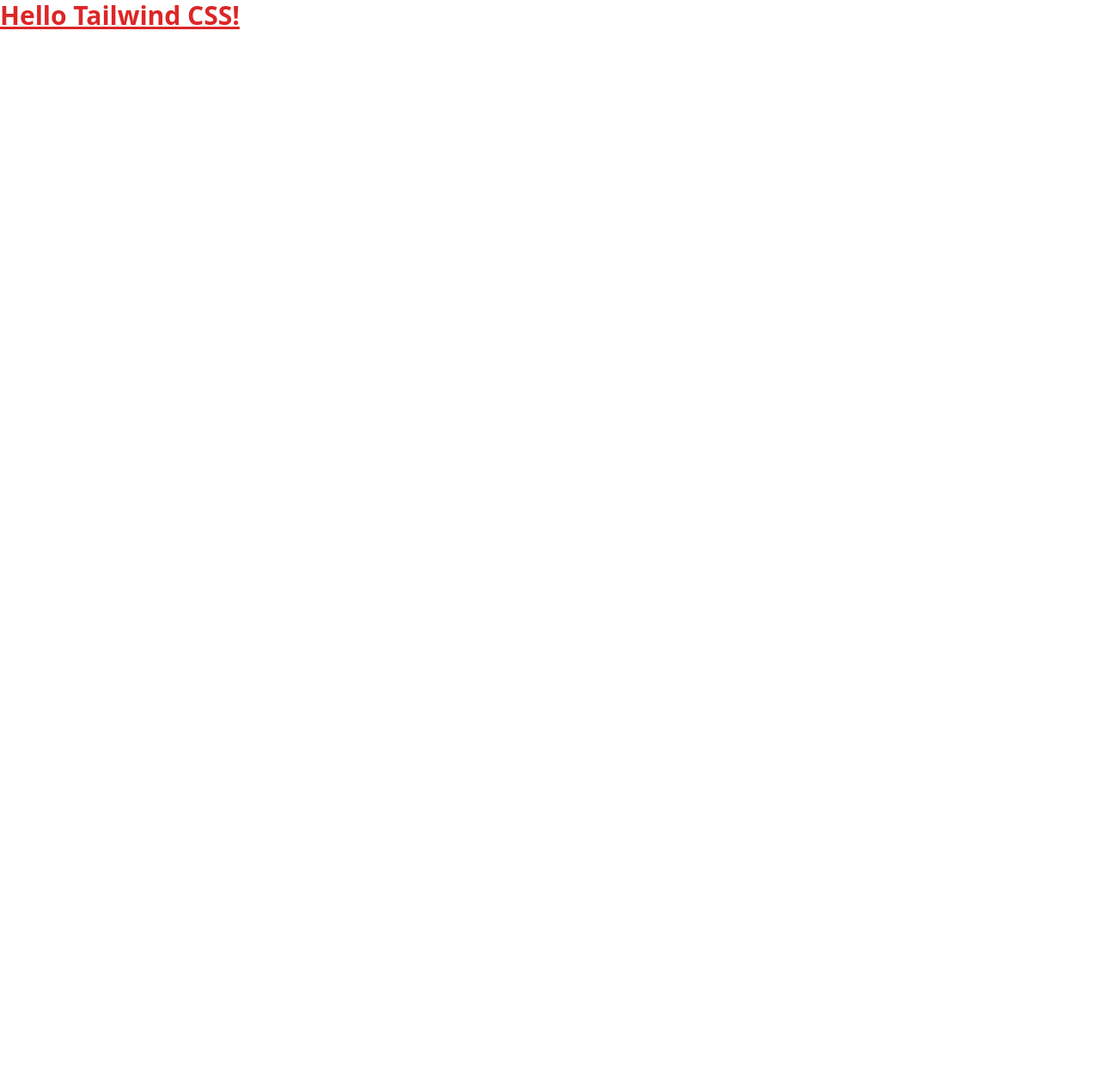
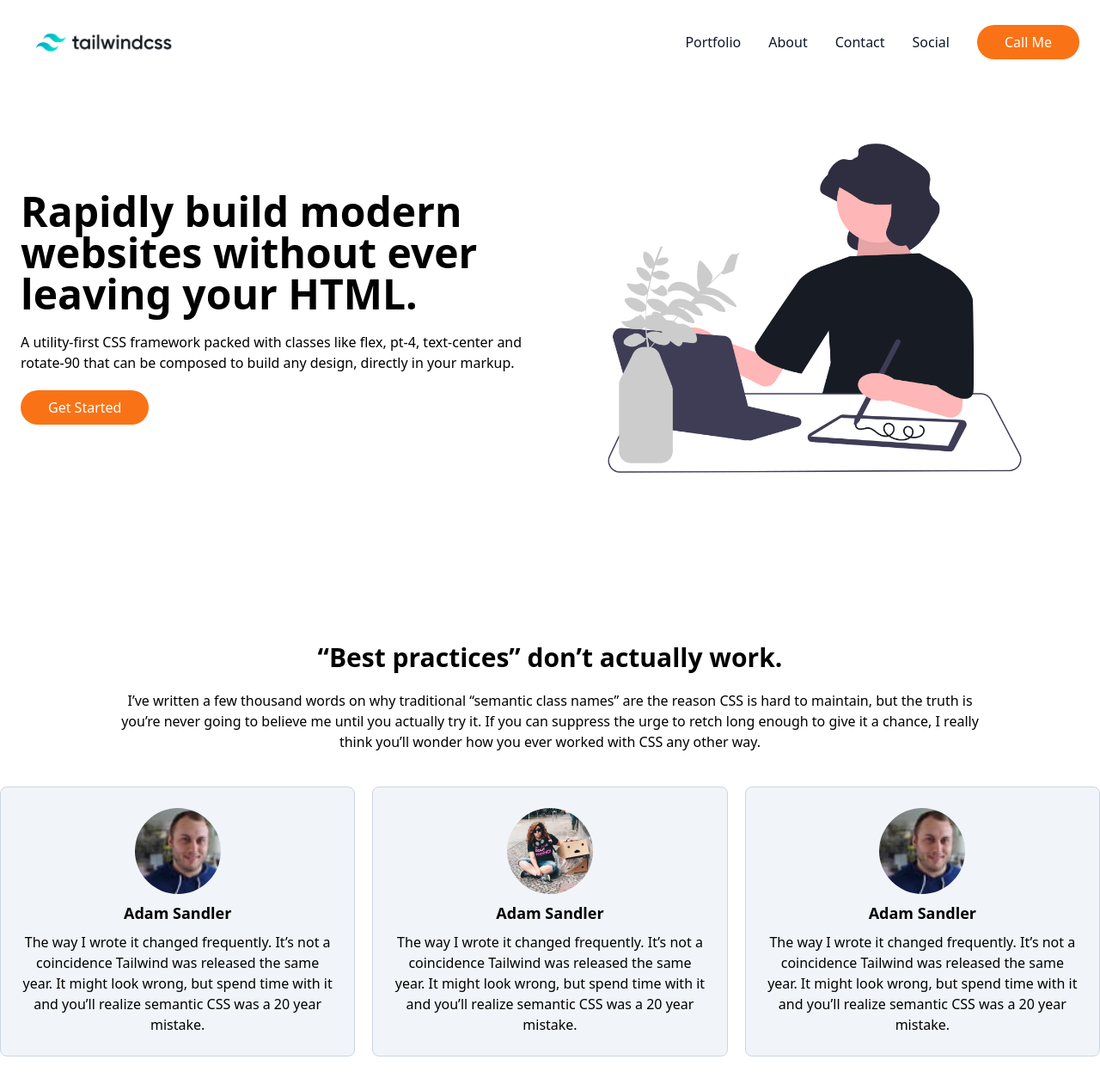
Before and after one commit to mojahid-belaman/template-tailwindcss, a website: page index.html in a window 1280 px wide. Shown: the whole page at 86% size. Before the commit the page ends 800 px from the top, so only its background shows below. Drawn offline with Linux system fonts and the light colour scheme.

Commit message:
add navbar and section hero and section cards with tailwind css

```diff
--- a/index.html
+++ b/index.html
@@ -1,13 +1,113 @@
 <!DOCTYPE html>
 <html lang="en">
-<head>
-    <meta charset="UTF-8">
-    <meta http-equiv="X-UA-Compatible" content="IE=edge">
-    <meta name="viewport" content="width=device-width, initial-scale=1.0">
+  <head>
+    <meta charset="UTF-8" />
+    <meta http-equiv="X-UA-Compatible" content="IE=edge" />
+    <meta name="viewport" content="width=device-width, initial-scale=1.0" />
     <title>Tailwind CSS</title>
-    <link href="/dist/output.css" rel="stylesheet">
-</head>
-<body>
-    <h2 class="font-bold text-3xl text-red-600 underline">Hello Tailwind CSS!</h2>
-</body>
+    <link href="/dist/output.css" rel="stylesheet" />
+  </head>
+  <body>
+    <nav class="container mx-auto p-6">
+      <div class="flex items-center justify-between">
+        <div>
+          <img
+            src="./dist/images/tailwindcss-light.png"
+            alt="Tailwind CSS"
+            width="200"
+            height="200"
+          />
+        </div>
+        <ul class="hidden md:flex md:items-center space-x-8">
+          <li class="text-slate-900 hover:text-slate-400">
+            <a href="#">Portfolio</a>
+          </li>
+          <li class="text-slate-900 hover:text-slate-400">
+            <a href="#">About</a>
+          </li>
+          <li class="text-slate-900 hover:text-slate-400">
+            <a href="#">Contact</a>
+          </li>
+          <li class="text-slate-900 hover:text-slate-400">
+            <a href="#">Social</a>
+          </li>
+          <li
+            class="py-2 px-8 rounded-full text-white bg-orange-500 hover:bg-slate-900 transition-colors"
+          >
+            <a href="#">Call Me</a>
+          </li>
+        </ul>
+      </div>
+    </nav>
+    <section>
+      <div class="container mx-auto p-6 flex flex-col-reverse md:flex-row">
+        <div
+          class="md:w-1/2 text-center md:text-left flex flex-col justify-center space-y-5"
+        >
+          <h1 class="text-3xl md:text-5xl font-bold">
+            Rapidly build modern websites without ever leaving your HTML.
+          </h1>
+          <p>
+            A utility-first CSS framework packed with classes like flex, pt-4,
+            text-center and rotate-90 that can be composed to build any design,
+            directly in your markup.
+          </p>
+          <a
+            class="py-2 px-8 rounded-full text-white bg-orange-500 hover:bg-slate-900 self-center md:self-start transition-colors"
+            href="#"
+            >Get Started</a
+          >
+        </div>
+        <div class="md:w-1/2">
+          <img src="./dist/images/hero.png" alt="Hero" />
+        </div>
+      </div>
+    </section>
+    <section>
+      <div class="container mx-auto my-32 text-center">
+        <h2 class="text-3xl font-bold mb-5">
+          “Best practices” don’t actually work.
+        </h2>
+        <p class="max-w-5xl mx-auto">
+          I’ve written a few thousand words on why traditional “semantic class
+          names” are the reason CSS is hard to maintain, but the truth is you’re
+          never going to believe me until you actually try it. If you can
+          suppress the urge to retch long enough to give it a chance, I really
+          think you’ll wonder how you ever worked with CSS any other way.
+        </p>
+        <div class="mt-10 flex flex-col space-y-5 space-x-0 md:flex-row md:space-x-5 md:space-y-0">
+          <div class="w-full md:w-1/3 p-6 border border-slate-300 rounded-lg flex flex-col space-y-2 items-center bg-slate-100">
+            <img src="./dist/images/adam.jpg" alt="Adam" class="rounded-full" width="100" height="100" />
+            <h2 class="font-bold text-lg">Adam Sandler</h2>
+            <p class="leading-6">
+              The way I wrote it changed frequently. It’s not a coincidence
+              Tailwind was released the same year. It might look wrong, but
+              spend time with it and you’ll realize semantic CSS was a 20 year
+              mistake.
+            </p>
+          </div>
+          <div class="w-full md:w-1/3 p-6 border border-slate-300 rounded-lg flex flex-col space-y-2 items-center bg-slate-100">
+            <img src="./dist/images/sara.jpg" alt="Adam" class="rounded-full" width="100" height="100" />
+            <h2 class="font-bold text-lg">Adam Sandler</h2>
+            <p class="leading-6">
+              The way I wrote it changed frequently. It’s not a coincidence
+              Tailwind was released the same year. It might look wrong, but
+              spend time with it and you’ll realize semantic CSS was a 20 year
+              mistake.
+            </p>
+          </div>
+          <div class="w-full md:w-1/3 p-6 border border-slate-300 rounded-lg flex flex-col space-y-2 items-center bg-slate-100">
+            <img src="./dist/images/adam.jpg" alt="Adam" class="rounded-full" width="100" height="100" />
+            <h2 class="font-bold text-lg">Adam Sandler</h2>
+            <p class="leading-6">
+              The way I wrote it changed frequently. It’s not a coincidence
+              Tailwind was released the same year. It might look wrong, but
+              spend time with it and you’ll realize semantic CSS was a 20 year
+              mistake.
+            </p>
+          </div>
+        </div>
+      </div>
+    </section>
+  </body>
 </html>
--- a/tailwind.config.js
+++ b/tailwind.config.js
@@ -5,4 +5,4 @@
     extend: {},
   },
   plugins: [],
-}
+};
```
Also changed, not shown: dist/images/adam.jpg (added), dist/images/hero.png (added), dist/images/sara.jpg (added), dist/images/sarah.jpg (added), dist/images/tailwindcss-light.png (added), dist/images/tailwindcss.png (added), dist/output.css.
